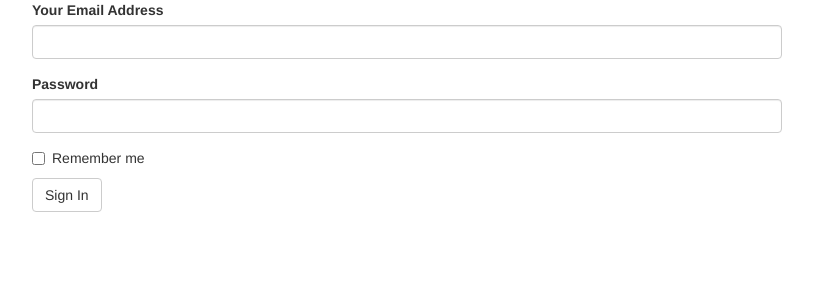
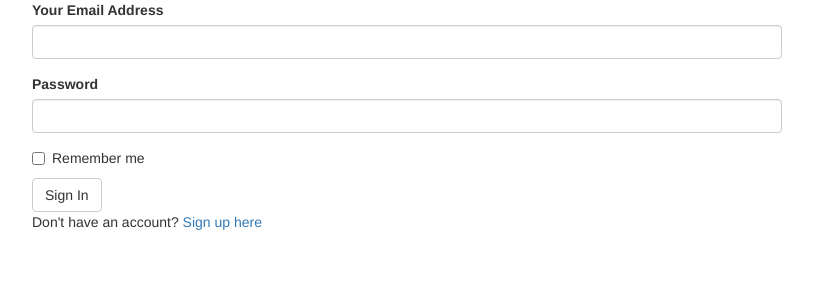
Before and after one commit to mbuthiya/watchlist, a Flask app: page /auth/login in a window 1280 px wide. Shown: the top 300 px of the page, without its empty margins (233-1046 px from the left). Run offline with Flask 2, Linux system fonts and the light colour scheme; some libraries are stand-ins or nearby versions.

Commit message:
Create link to sign up

```diff
--- a/app/templates/auth/login.html
+++ b/app/templates/auth/login.html
@@ -21,6 +21,8 @@
 
       {{ wtf.quick_form(login_form) }}
 
+      <p> Don't  have an account?  <a href="{{url_for('auth.register')}}">Sign up here</a></p>
+
     </div>
 
     <div class="col-md-2"> </div>
```
